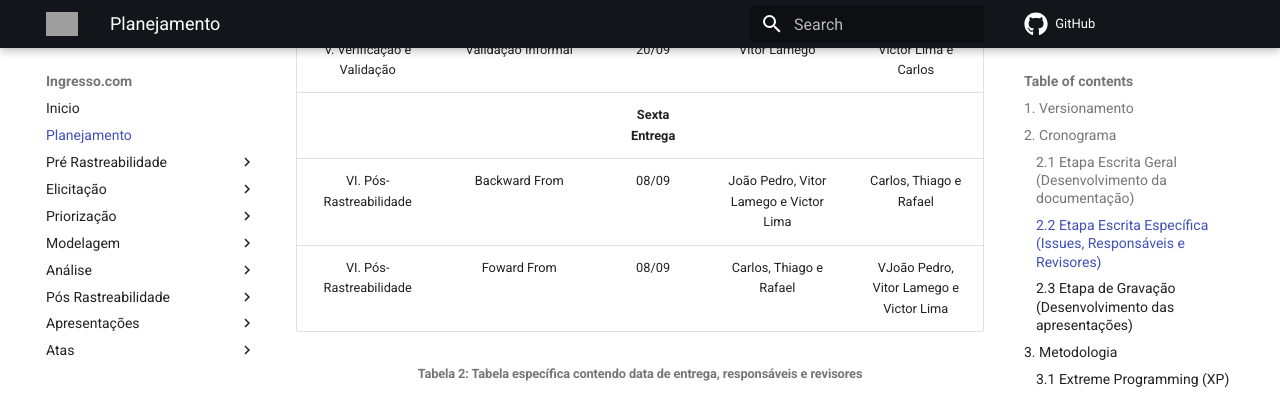
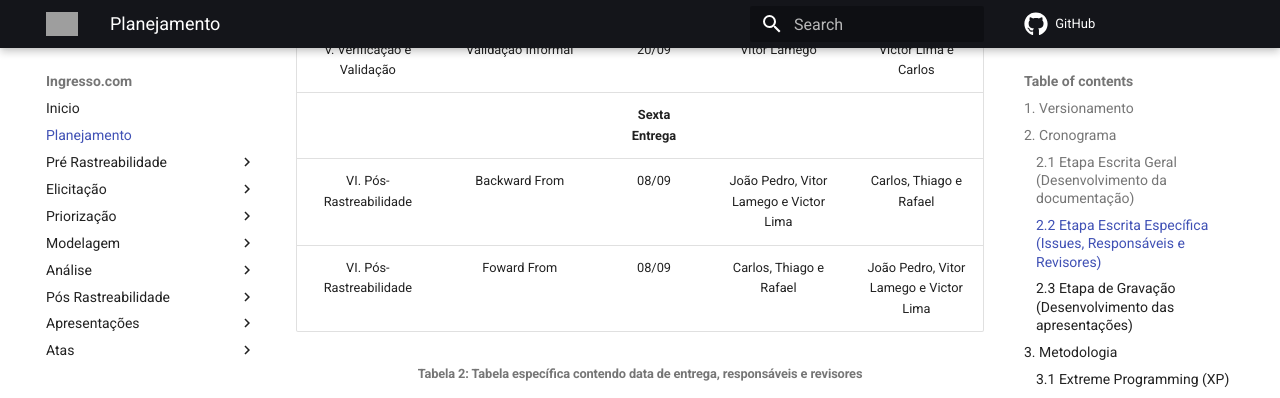
Before and after one commit to Requisitos-de-Software/2021.1-Ingresso.com, an MkDocs documentation site: the page built from docs/planejamento/index.md, in a window 1280 px wide and 900 px high, scrolled down 4056 px. Shown: the top 398 px of the window. Built offline with MkDocs 1.6.1 and Material for MkDocs 9.7.7, drawn with Linux system fonts in a browser that asks for light colours; comment, search, counter and statistics services are not loaded; grey boxes are pictures that could not be loaded.

Commit message:
#104 Correção erro gramatical

```diff
--- a/docs/planejamento/index.md
+++ b/docs/planejamento/index.md
@@ -73,7 +73,7 @@ VI - Pós-Rastreabilidade            | 19/09 - 09/10 | Gerência de Desenvolvime
 |V. Verificação e Validação|Validação Informal|20/09|Vitor Lamego|Victor Lima e Carlos|
 |||<b>Sexta Entrega</b>|||
 |VI. Pós-Rastreabilidade|Backward From|08/09|João Pedro, Vitor Lamego e Victor Lima|Carlos, Thiago e Rafael
-|VI. Pós-Rastreabilidade|Foward From|08/09|Carlos, Thiago e Rafael|VJoão Pedro, Vitor Lamego e Victor Lima|
+|VI. Pós-Rastreabilidade|Foward From|08/09|Carlos, Thiago e Rafael|João Pedro, Vitor Lamego e Victor Lima|
 <h6 align = "center">Tabela 2: Tabela específica contendo data de entrega, responsáveis e revisores</h6>
 <h6 align = "center">Fonte: Autor</h6>
 
```
